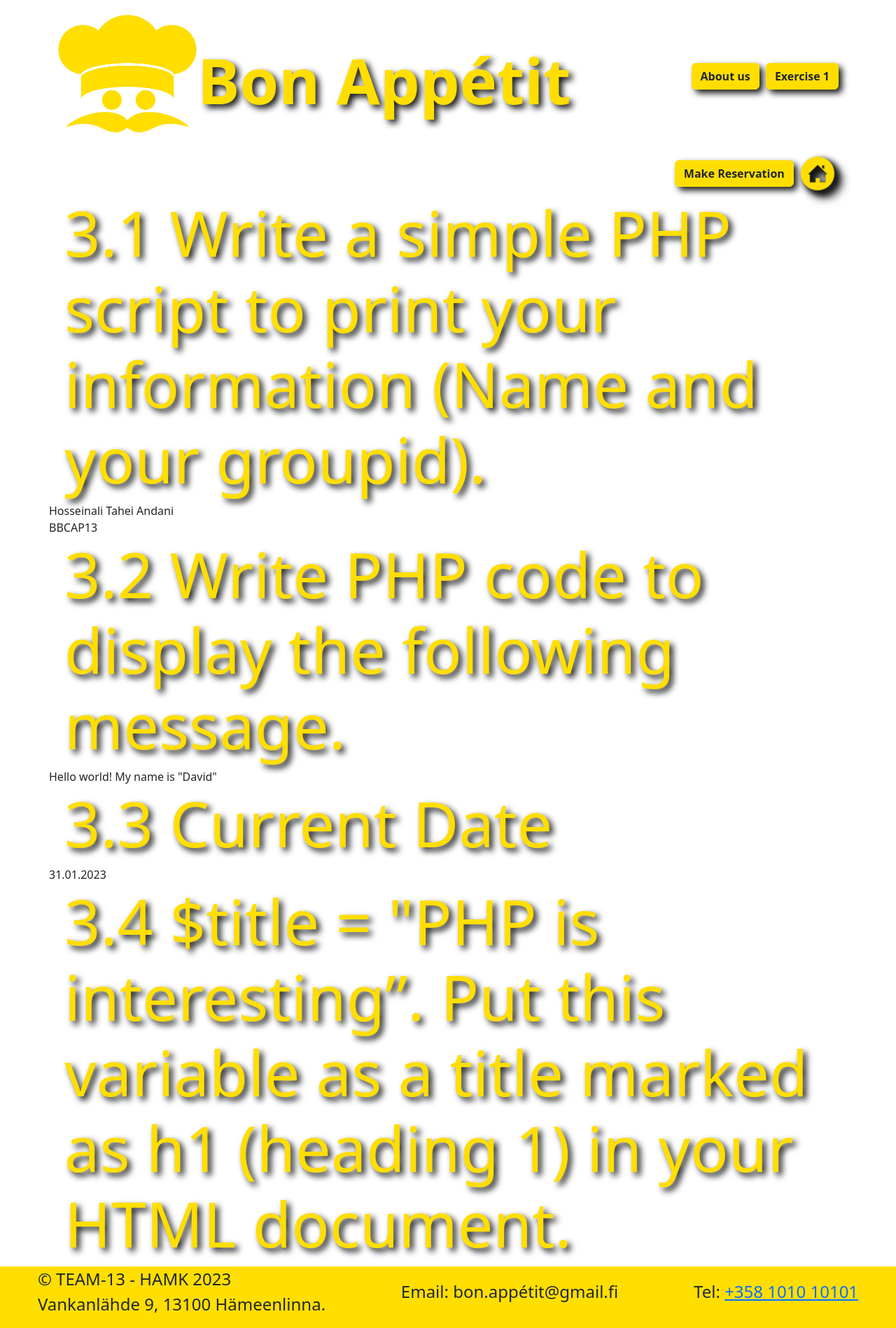
After one commit to hataheriandani/hosseinali_taheri_tasks, a PHP site: page /ex1.php in a window 1280 px wide. The commit adds this page. Shown: the whole page at 70% size. Run offline with PHP 8.4, Linux system fonts and the light colour scheme.

Commit message:
added ex1.php

```diff
--- /dev/null
+++ b/Team13/ex1.php
@@ -0,0 +1,33 @@
+<?php
+$title = "Exercise : Hamk oy";
+include "header.php";?>
+<!DOCTYPE html>
+<html lang="en">
+<head>
+    <meta charset="UTF-8">
+    <meta http-equiv="X-UA-Compatible" content="IE=edge">
+    <meta name="viewport" content="width=device-width, initial-scale=1.0">
+    <title>My first page</title>
+</head>
+<body>
+    <h1>3.1 Write a simple PHP script to print your information (Name and your groupid). </h1>
+<?php
+//opening tag
+echo "Hosseinali Tahei Andani <br>";
+echo "BBCAP13<br>";
+?>
+<h1>3.2 Write PHP code to display the following message.</h1>
+<?php
+echo "Hello world! My name is \"David\""
+?>
+<h1>3.3 Current Date</h1>
+<?php
+echo Date("d.m.Y")
+?>
+<h1>3.4 $title = "PHP is interesting”. Put this variable as a title marked as h1 (heading 1) in your HTML document. </h1>
+<?php
+
+?>
+</body>
+</html>
+<?php include "footer.php";?>
--- a/Team13/header.php
+++ b/Team13/header.php
@@ -24,6 +24,7 @@
 
       <div class="col-md-4" style="text-align: right;">
         <a class="btn btn-danger" href="about.php" role="button" style="vertical-align: middle ;"> <b>About us</b></a>
+        <a class="btn btn-danger" href="ex1.php" role="button" style="vertical-align: middle ;"> <b>Exercise 1</b></a>
         <a class="btn btn-danger" href="https://www.hamk.fi/" role="button" style="vertical-align: middle ;"> <b>Make Reservation</b></a>
         <a class="home" href="index.php"><img class="home" src="images/home.png" alt="home button"> </a>
       </div>
```
